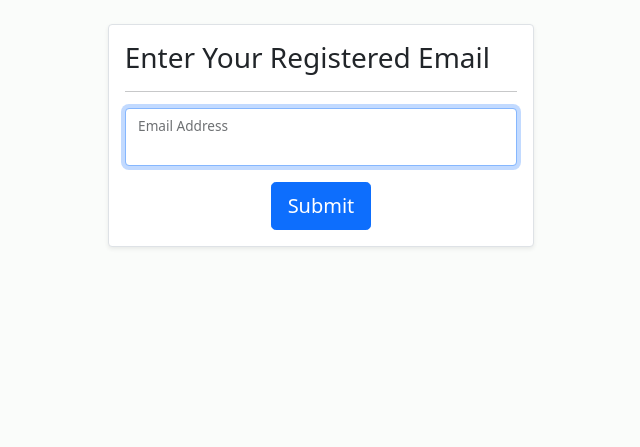
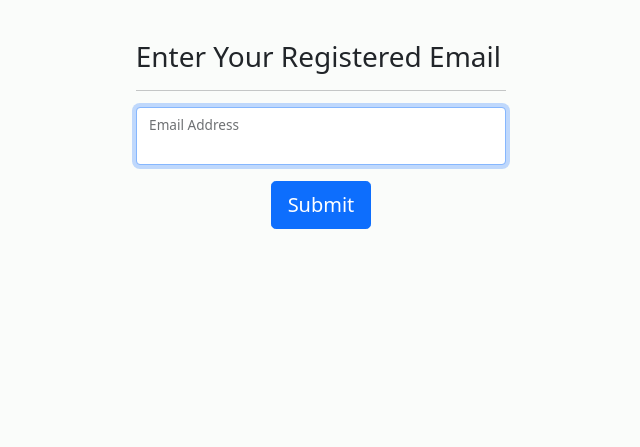
Before and after one commit to Mbye20/student_corner, a Flask app: page /reset_password_request in a window 1280 px wide. Shown: the part 58-505 px from the top of the page, without its empty margins (319-959 px from the left). Run offline with Flask 2, Linux system fonts and the light colour scheme; some libraries are stand-ins or nearby versions.

Commit message:
form background color removed

```diff
--- a/stud_corner/templates/enter_email.html
+++ b/stud_corner/templates/enter_email.html
@@ -6,8 +6,8 @@
 
 {% block content %}
 
-<div class="container col-11 col-md-4 mt-4 rounded shadow-sm bg-white border">
-    <div class="row justify-content-center">
+<div class="container col-11 col-md-4 mt-4">
+    <div class="d-flex justify-content-center">
         <form class="col-12 p-3" method="POST">
             <h1 class="h3 fw-normal">Enter Your Registered Email</h1>
             <hr>
--- a/stud_corner/templates/post.html
+++ b/stud_corner/templates/post.html
@@ -6,7 +6,7 @@
 {% block title%}Your Posts{% endblock %}
 
 {% block content %}
-<div class="container col-11 col-md-6 mt-3 rounded shadow-sm bg-white border">
+<div class="container col-11 col-md-6 mt-3">
     <form method="POST">
         <h3 class="fw-bold">New Post</h3>
         <hr>
--- a/stud_corner/templates/profile.html
+++ b/stud_corner/templates/profile.html
@@ -6,7 +6,7 @@
 {% block title%}Your Profile{% endblock %}
 
 {% block content %}
-    <div class="container col-11 col-md-6 rounded shadow-sm mt-3 mb-3 bg-white border">
+    <div class="container col-11 col-md-6 mt-3 mb-3">
         <div class="fs-3 me-5">
            <h3 class="fw-bold">{{ "%s %s" %(firstname, lastname) }}</h3>
         </div>
--- a/stud_corner/templates/reset_password_form.html
+++ b/stud_corner/templates/reset_password_form.html
@@ -5,7 +5,7 @@
 {% block title %}Reset Password Form{% endblock %}
 
 {% block content %}
-<div class="container col-11 col-md-4 mt-4 rounded shadow-sm bg-white border">
+<div class="container col-11 col-md-4 mt-4">
     <div class="row justify-content-center">
         <form class="col-md-12 p-3" method="POST">
             <h1 class="h3 fw-normal">Enter New Password</h1>
--- a/stud_corner/templates/signin.html
+++ b/stud_corner/templates/signin.html
@@ -7,7 +7,7 @@
 
 {% block content %}
 
-<div class="container col-11 col-md-4 rounded shadow-sm mt-4 mb-5 bg-white">
+<div class="container col-11 col-md-4 mt-4 mb-5">
     <div class="row justify-content-center">
         <form class="col-12 p-3" method="POST">
             <h1 class="h3 fw-normal">Sign in</h1>
--- a/stud_corner/templates/signup.html
+++ b/stud_corner/templates/signup.html
@@ -7,7 +7,7 @@
 
 
 {% block content %}
-<div class="container col-11 col-md-4 mt-3 rounded shadow-sm bg-white border">
+<div class="container col-11 col-md-4 mt-3">
     <div class="row justify-content-center">
         <form class="col-md-12 p-3" method="POST">
             <h1 class="h3 fw-normal">Sign up</h1>
```
